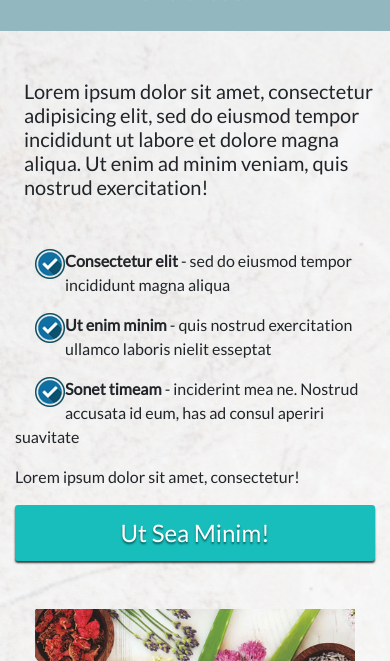
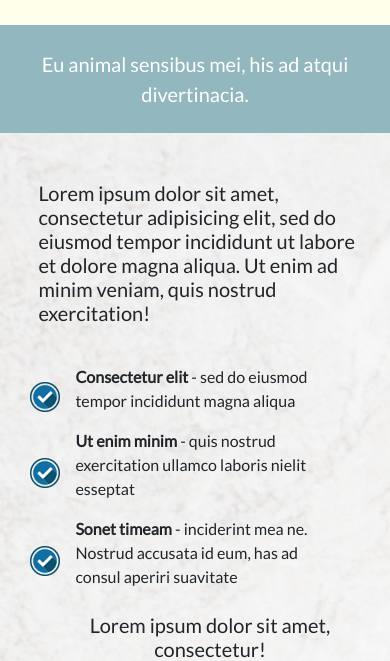
Before and after one commit to msanagu/adg, a website: page dist/index.html in a window 390 px wide. Shown: the part 1339-2000 px from the top of the page. Drawn offline with nearby package versions, Linux system fonts and the light colour scheme.

Commit message:
Major responsiveness style fixes

```diff
--- a/scss/_media.scss
+++ b/scss/_media.scss
@@ -1,3 +1,37 @@
+// laptop (min-width: 769px)
+@include mediaL {
+  body {
+    main {
+      .testimonials {
+        .testimonials-header {
+          margin-bottom: 2rem;
+        }
+
+        .testimonial {
+          display: flex;
+          margin: 2.5rem 4rem;
+
+          &.testimonial-2 {
+            flex-direction: row-reverse;
+          }
+
+          .testimonial-copy {
+            text-align: left;
+            margin-left: 25px;
+            padding-right: 15%;
+
+            &.testimonial-2 {
+              text-align: right;
+              margin: 0 25px 0 0;
+              padding: 0 0 0 20%;
+            }
+          }
+        }
+      }
+    }
+  }
+}
+
 // tablet (max-width: 768px)
 @include mediaM {
   body {
@@ -7,7 +41,12 @@
           margin: 0 auto;
           margin-top: 2rem;
 
+          .bullets-wrapper {
+            text-align: center;
+
             .bullets {
+              text-align: left;
+
               li {
                 margin-bottom: 2.25rem;
 
@@ -23,17 +62,39 @@
             }
           }
         }
+      }
+    }
 
+    main {
       .carousel {
-        padding: 10%;
+        .carousel-header {
+          padding: 0 5%;
+          p {
+            font-size: 1.75rem;
+          }
+        }
 
-        .carousel-header {
-          font-size: 1.75rem;
+        .carousel-wrapper {
+          .row {
+            .img-carousel {
+              text-align: center;
+
+              .thumbnails {
+                display: block;
+              }
+            }
+
+            div#bullet-list-2 {
+              .bullets {
+                li#li-cta {
+                  text-align: center;
+                }
+              }
+            }
           }
         }
       }
 
-    main {
       .steps {
         .row {
           .step {
@@ -171,13 +232,21 @@
                 margin: 0.15rem 0 0 0;
 
                 li {
+                  img {
+                    margin-left: 1rem;
+                  }
+
                   span {
                     font-size: 0.95rem;
                     margin-left: 5px;
                   }
 
+                  &#li-cta {
+                    padding: 0;
+
                     button#cta-2.cta {
-                    width: 100%;
+                      width: 95%;
+                    }
                   }
                 }
               }
--- a/scss/main.scss
+++ b/scss/main.scss
@@ -128,12 +128,11 @@ body {
         }
 
         h5 {
-          margin: 3rem 0;
           padding-left: 1.5rem;
         }
 
         .img-carousel {
-          text-align: center;
+          //   text-align: center;
           margin: 3rem 0 4rem;
 
           img#main-image {
@@ -142,7 +141,7 @@ body {
           }
 
           .thumbnails {
-            justify-content: center;
+            // justify-content: center;
 
             img.img-thumbnail {
               height: 75px;
@@ -152,28 +151,45 @@ body {
         }
 
         .row {
+          .par {
+            padding: 0 7%;
+            margin-top: 3rem;
+          }
+
           #bullet-list-2 {
-            display: flex;
-            justify-content: flex-start;
-            align-items: top;
+            margin: 2.5rem 0;
 
-            .bullet-wrapper {
-              justify-content: center;
+            .bullets {
+              margin: -10px 20px;
+
+              li {
                 display: flex;
                 align-items: center;
-              float: left;
+                padding: 0 40px 0 0;
+
+                img {
+                  height: 30px;
                   width: 30px;
-              height: 30px;
-              @include bulletList;
+                  margin-right: 15px;
+                }
 
-              .bullet-copy {
-                text-align: left;
+                &#li-cta {
+                  display: block;
+                  padding: 0;
+                  margin-left: 20px;
+
+                  h5 {
+                    padding-left: 10px;
+                    margin-top: 0.5rem;
                   }
 
                   button#cta-2 {
                     font-size: 1.15rem;
                     padding: 12px 0;
-                width: 400px;
+                    width: 375px;
+                    margin-top: 0.75rem;
+                  }
+                }
               }
             }
           }
@@ -308,6 +324,7 @@ body {
         font-weight: 800;
       }
 
+      .testimonial {
         .rating {
           .customer {
             font-size: 0.85rem;
@@ -320,6 +337,7 @@ body {
 
           h6 {
             font-weight: 800;
+          }
         }
       }
     }
@@ -489,5 +507,9 @@ footer {
   }
 }
 
+.checkout {
+  margin-top: 6.5rem;
+}
+
 // media queries
 @import "media";
```
Also changed, not shown: dist/css/main.css, dist/index.html. Lines whose indentation alone changed are shown as unchanged.
